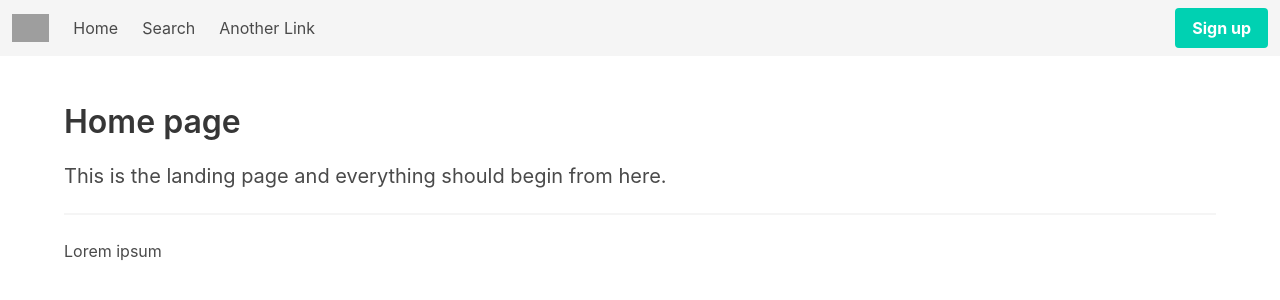
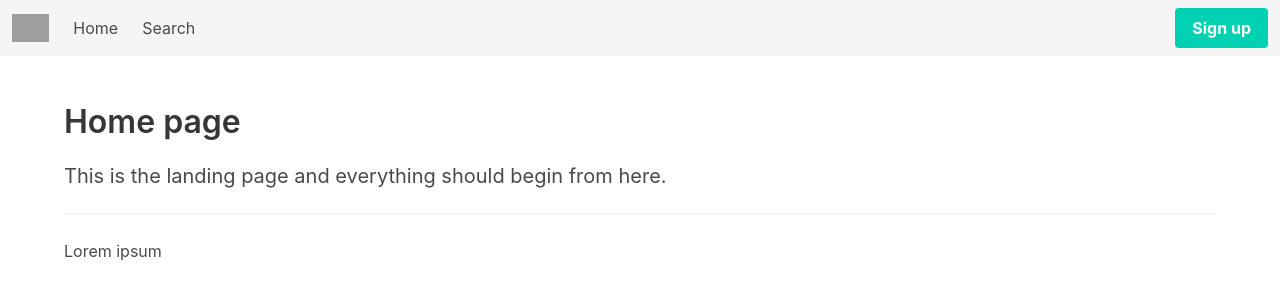
Before and after one commit to capstone-26/Shopping-Assistant, a Django app: page / in a window 1280 px wide. Shown: the top 300 px of the page. Run offline with Django 4.2, Linux system fonts and the light colour scheme; some libraries are stand-ins or nearby versions; grey boxes are pictures that could not be loaded.

Commit message:
Removed unneccessary link in navbar

```diff
--- a/core/templates/components/navbar.html
+++ b/core/templates/components/navbar.html
@@ -19,7 +19,7 @@
             {% comment %} Add links to new pages here, but only when you have a useful page for it to link to {% endcomment %}
             <a href="/" class="navbar-item">Home</a>
             <a href="/search" class="navbar-item">Search</a>
-            <a href="#" class="navbar-item">Another Link</a>
+            {% comment %} <a href="#" class="navbar-item">Another Link</a> {% endcomment %}
         </div>
 
         <div class="navbar-start">
```
